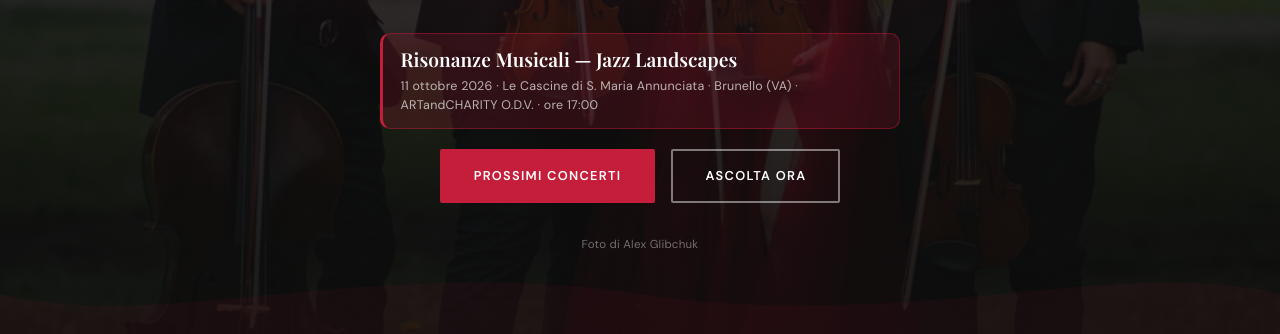
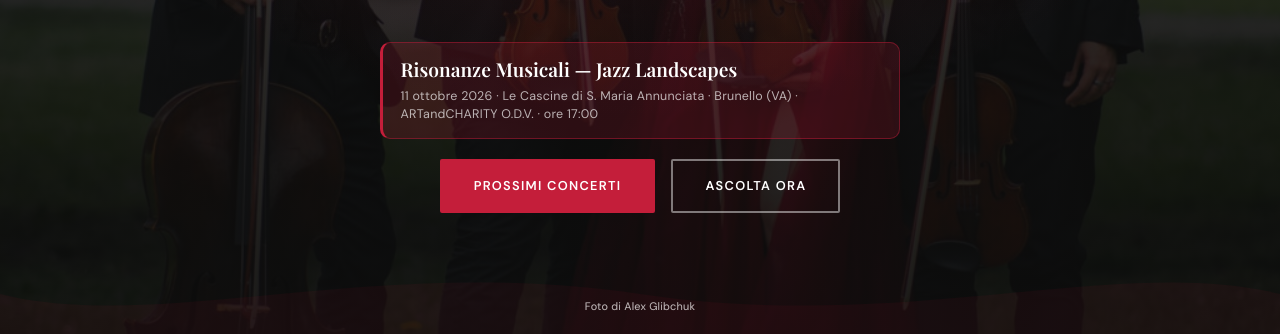
Before and after one commit to danielkhelz/sunrise-string-jazz-quartet, a plain HTML site: page index.html in a window 1280 px wide. Shown: the part 466-800 px from the top of the page. Drawn offline with nearby package versions, Linux system fonts and the light colour scheme; a web font is replaced by a local one.

Commit message:
hero: credito Foto di Alex Glibchuk sotto la foto

```diff
--- a/css/style.css
+++ b/css/style.css
@@ -632,11 +632,39 @@
 }
 
 .hero__photo-credit {
-  margin-top: 1.5rem;
-  font-size: 0.72rem;
-  color: rgba(255, 255, 255, 0.4);
+  position: absolute;
+  z-index: 1;
+  margin: 0;
+  font-size: 0.68rem;
+  color: rgba(255, 255, 255, 0.45);
   text-align: center;
   letter-spacing: 0.02em;
+  pointer-events: none;
+}
+
+@media (max-width: 768px) {
+  .hero__photo-credit {
+    top: calc(100vw * 890 / 1024 + 0.5rem);
+    left: max(var(--gutter), env(safe-area-inset-left, 0px));
+    right: max(var(--gutter), env(safe-area-inset-right, 0px));
+  }
+}
+
+@media (max-width: 768px) and (orientation: landscape) {
+  .hero__photo-credit {
+    top: auto;
+    bottom: 0.65rem;
+    left: max(var(--gutter), env(safe-area-inset-left, 0px));
+    right: max(var(--gutter), env(safe-area-inset-right, 0px));
+  }
+}
+
+@media (min-width: 769px) {
+  .hero__photo-credit {
+    bottom: max(1.15rem, env(safe-area-inset-bottom, 0px));
+    left: 50%;
+    transform: translateX(-50%);
+  }
 }
 
 .hero__vinyl {
--- a/index.html
+++ b/index.html
@@ -85,7 +85,8 @@
   <main>
     <section class="hero" id="home">
       <div class="hero__bg">
-        <img src="assets/gallery/quartetto-promo-outdoor.jpg" alt="" class="hero__bg-img" loading="eager" fetchpriority="high">
+        <img src="assets/gallery/quartetto-promo-outdoor.jpg" alt="" class="hero__bg-img" width="1024" height="890" loading="eager" fetchpriority="high">
+        <p class="hero__photo-credit">Foto di Alex Glibchuk</p>
       </div>
       <div class="hero__wave" aria-hidden="true">
         <svg viewBox="0 0 1200 120" preserveAspectRatio="none"><path d="M0,60 C150,120 350,0 600,60 C850,120 1050,0 1200,60 L1200,120 L0,120 Z" fill="currentColor" opacity="0.06"/></svg>
```
